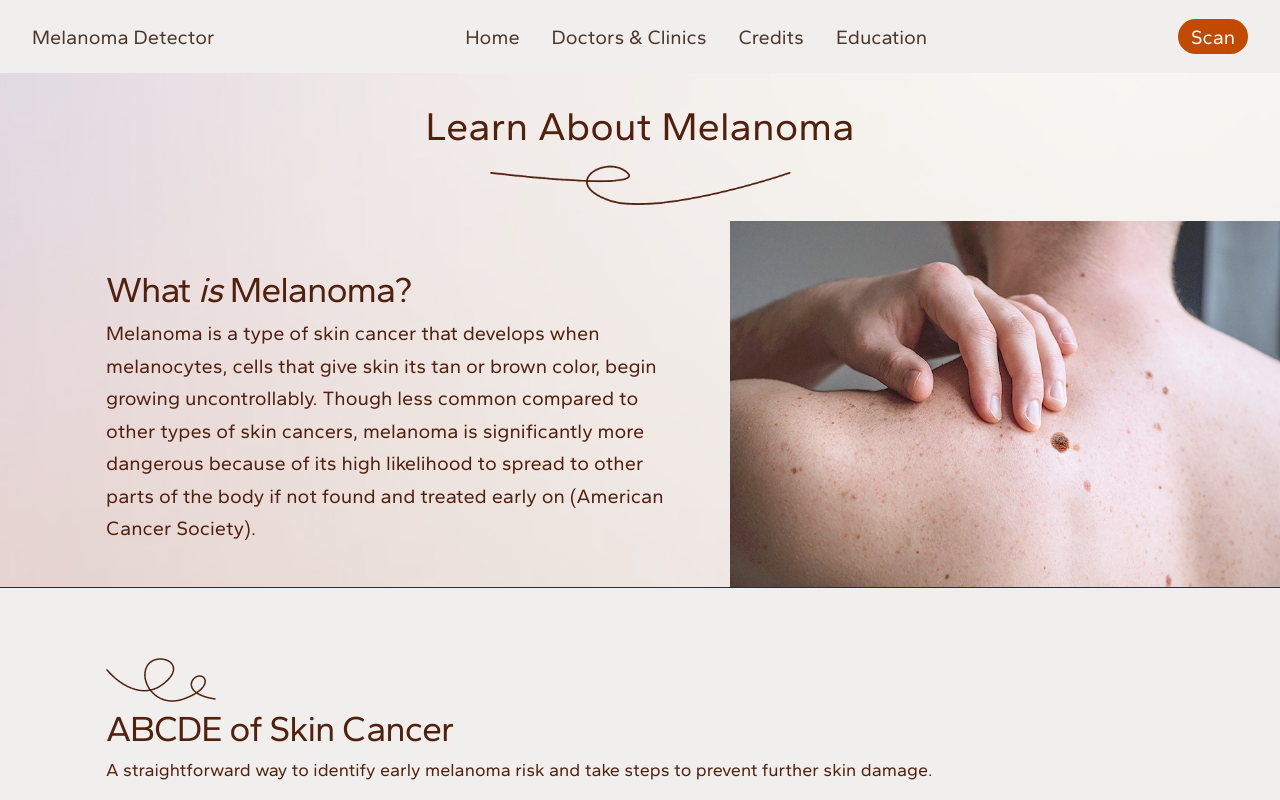
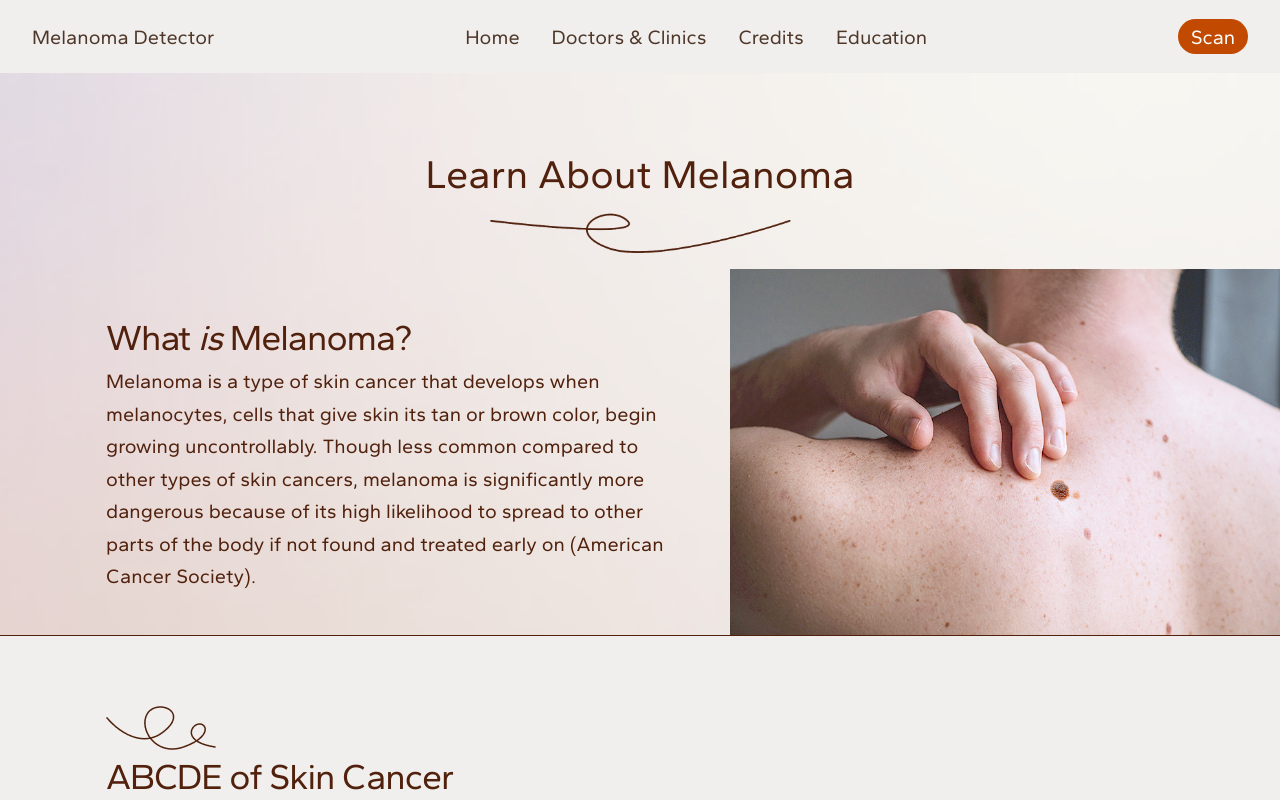
Before and after one commit to CareTech-at-UCI/melanoma-project, a React (Create React App) app in the folder frontend/: page /educational in a window 1280 px wide. Shown: the top 800 px of the page. Built offline with nearby package versions, Linux system fonts and the light colour scheme.

Commit message:
changed padding for educational

```diff
--- a/frontend/src/pages/Educational.jsx
+++ b/frontend/src/pages/Educational.jsx
@@ -6,7 +6,7 @@ export const Educational = () => {
     <div className="font-gantari text-main-brown bg-[rgba(240,239,237,1)]">
       {/* Learn About Melanoma */}
       <div style={{ backgroundImage: "url('/educational/gradient-bg.png')" }} className="bg-cover bg-center border-b border-[rgba(81,33,13,1)]">
-        <div className="mx-auto text-center pt-24">
+        <div className="mx-auto text-center pt-36">
           <h1 className="text-[40px] font-medium">
             Learn About Melanoma
           </h1>
```
